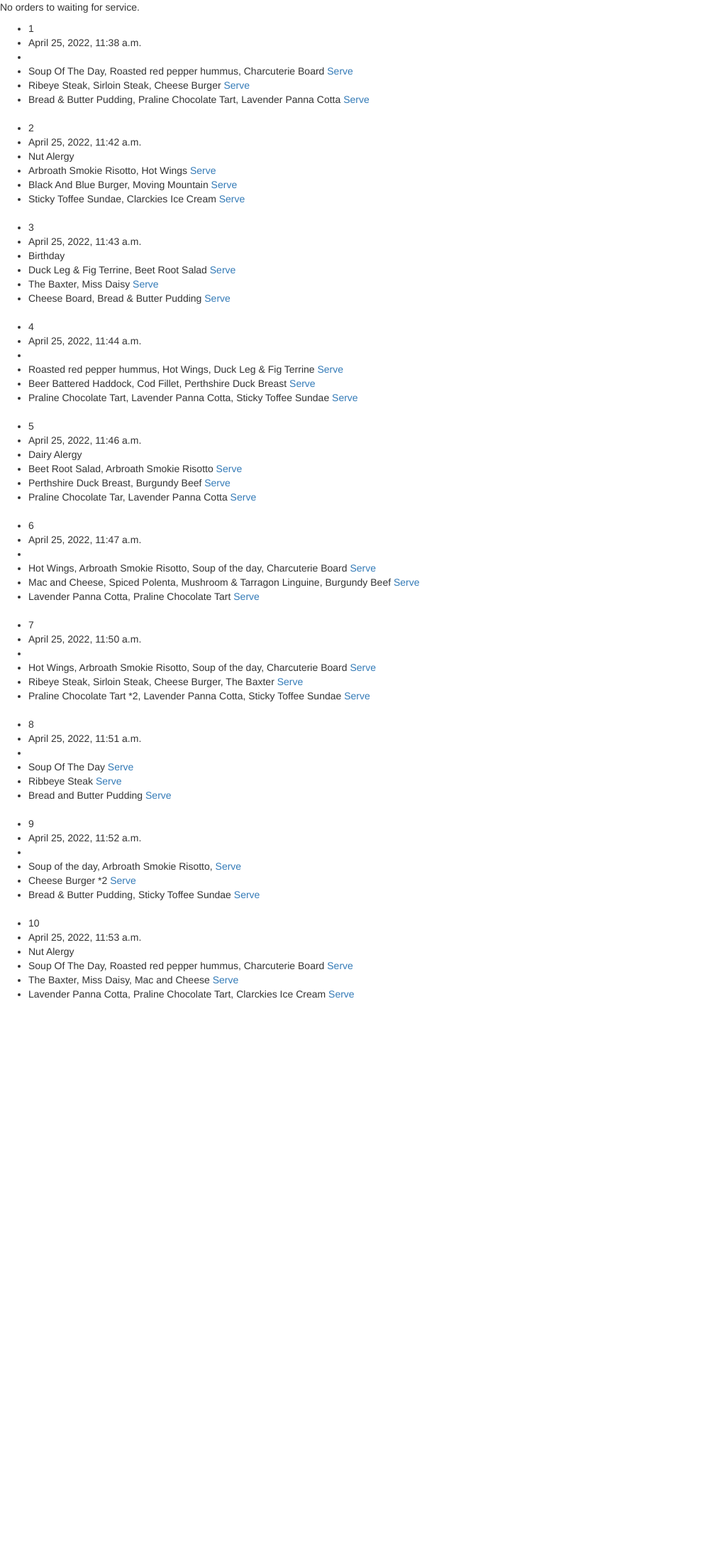
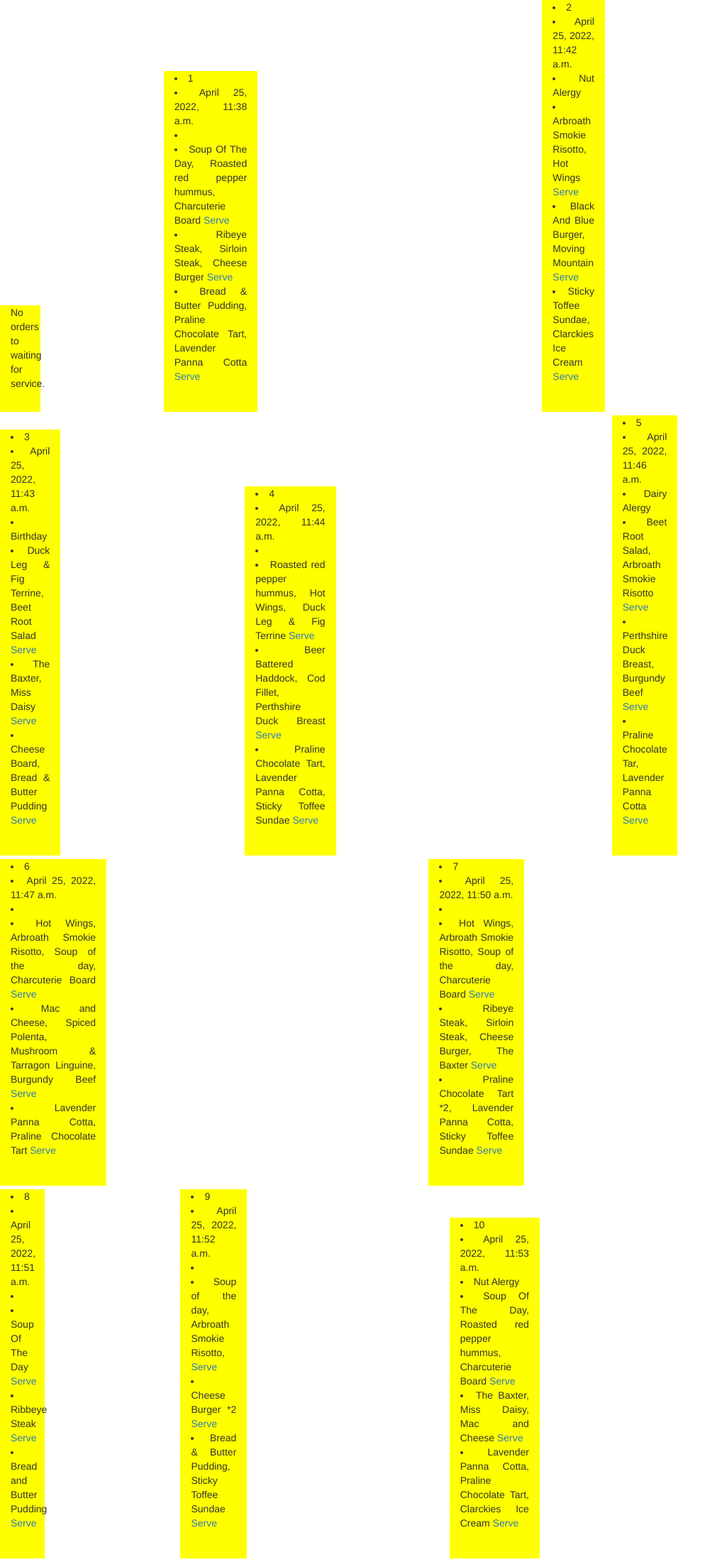
Before and after one commit to oscarmccabe1998/Dannys-Degree-Show, a Django app: template order_taking/templates/order_taking/index.html in a window 1280 px wide. Shown: the whole page at 71% size, without its empty margins (0-1018 px from the left). Before the commit the page ends 1407 px from the top, so only its background shows below. Run offline with Django 4.2, Linux system fonts and the light colour scheme; the template is opened without the code that fills it: values that come from a table or form of the project are taken from there, others are empty; data comes from the database, SQL or seed files in the repository; both versions use the stored data as it was after the commit; some libraries are stand-ins or nearby versions.

Commit message:
just the front end and the LED's left to do

```diff
--- a/order_taking/templates/order_taking/index.html
+++ b/order_taking/templates/order_taking/index.html
@@ -1,9 +1,27 @@
 <!DOCTYPE html>
-<html>
-    <head>
-        <link rel="stylesheet" href="https://maxcdn.bootstrapcdn.com/bootstrap/3.4.1/css/bootstrap.min.css">
-    </head>
+<html lang="en">
+<head>
+  <meta charset="utf-8">
+  <meta name="viewport" content="width=device-width, initial-scale=1">
+  <link rel="stylesheet" href="https://maxcdn.bootstrapcdn.com/bootstrap/3.4.1/css/bootstrap.min.css">
+  <script src="https://ajax.googleapis.com/ajax/libs/jquery/3.6.0/jquery.min.js"></script>
+  <script src="https://maxcdn.bootstrapcdn.com/bootstrap/3.4.1/js/bootstrap.min.js"></script>
+</head>
     <body>
+        <style>
+            div.container-fluid {
+                display: inline-block;
+                text-align: justify;
+            }
+            div:after {
+                content:"";
+                display: inline-block;
+                width: 100%;
+            }
+        </style>
+        <div class="container-fluid">
+            <div class="row">
+                <div class="col-sm-3" style="background-color:yellow;">
         {% if waiting %}
         <ul>
             {% for dish in waiting %}
@@ -34,9 +52,17 @@
         {% else %}
             <p>No orders to waiting for service.</p>
         {% endif %}
+        <ul>
+        </div>
+        </div>
+        </div>
 {% if order_list %}
-<ul>
+
+
     {% for order in order_list %}
+    <div class="container-fluid">
+        <div class="row">
+            <div class="col-sm-3" style="background-color:yellow;">
     <li>
         {{ order.table_number }}
     </li>
@@ -59,11 +85,15 @@
         {{ order.deserts }}
         <a href="{% url 'update_desert' order.table_number %}">Serve</a>
     </li><br>
+</div>
+</div>
+</div>
     {% endfor %}
 </ul>
 {% else %}
     <p>No orders to view.</p>
 {% endif %}
+
 <script src="https://ajax.googleapis.com/ajax/libs/jquery/3.6.0/jquery.min.js"></script>
 </body>
 </html>
```
Also changed, not shown: order_taking/views.py (+112 -8 lines), db.sqlite3.
